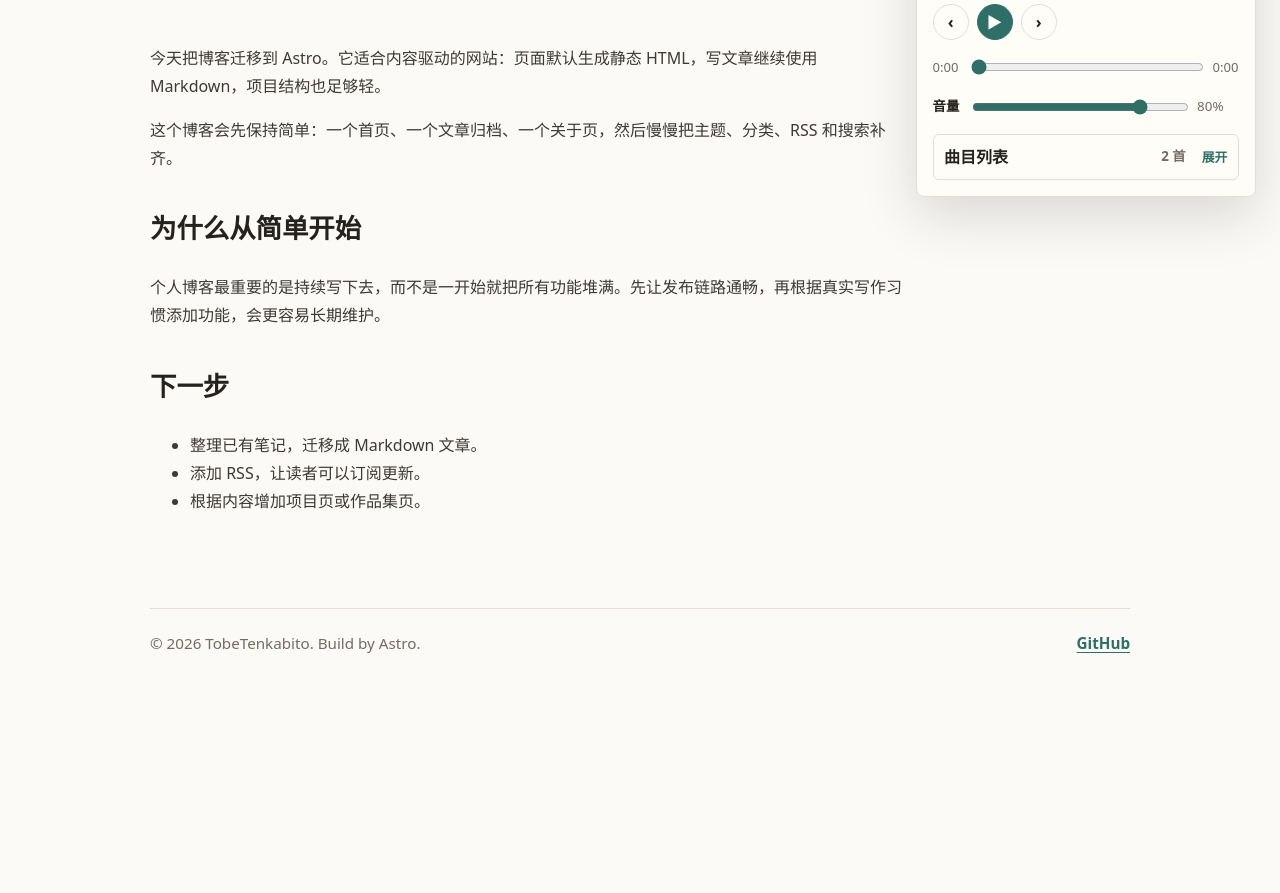
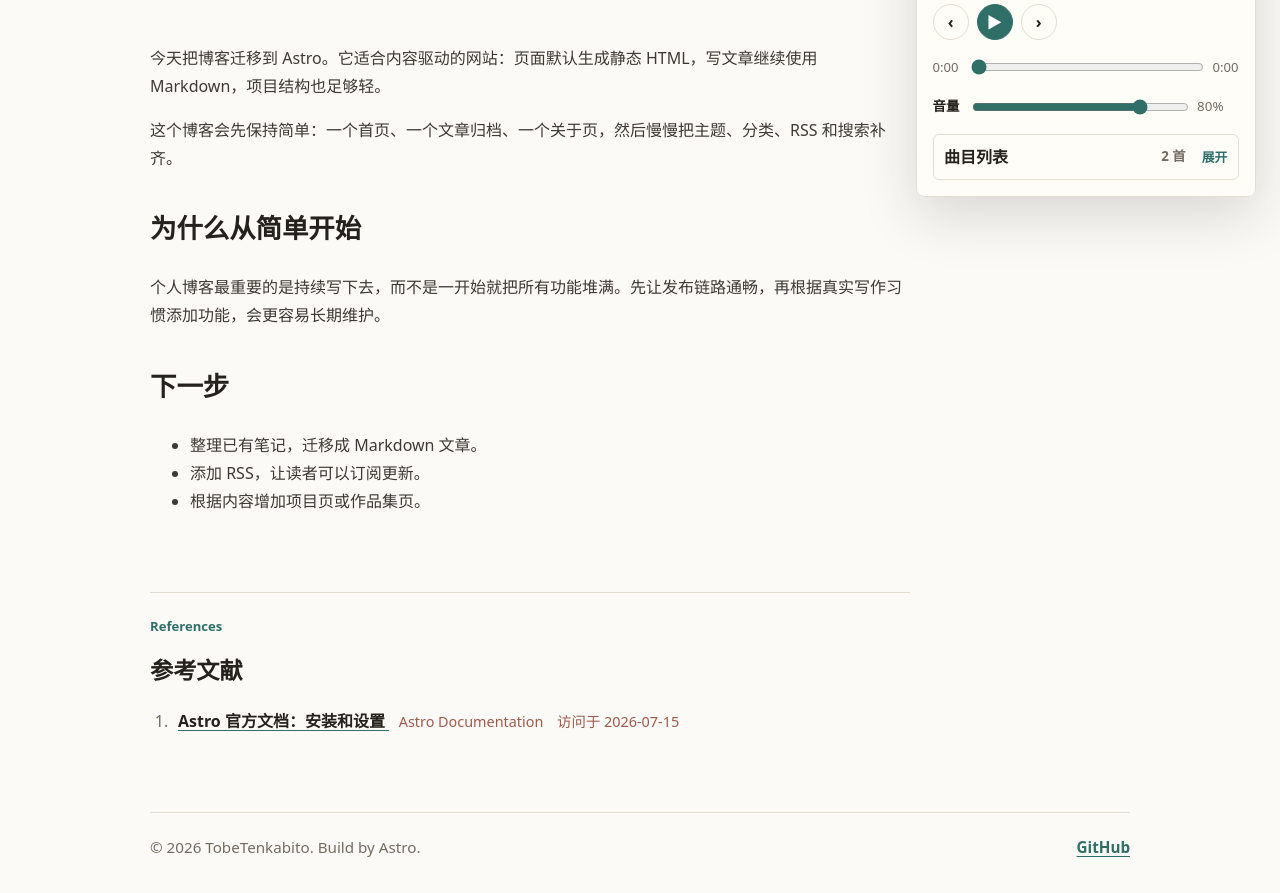
Before and after one commit to TobeTenkabito/TobeTenkabito.github.io, an Astro site: page /blog/hello-astro in a window 1280 px wide. Shown: the part 580-1473 px from the top of the page. Before the commit the page ends 1268 px from the top, so only its background shows below. Built offline with nearby package versions, Linux system fonts and the light colour scheme; Astro itself is replaced by a stand-in of ours.

Commit message:
"add reference for article"

```diff
--- a/src/content.config.ts
+++ b/src/content.config.ts
@@ -10,6 +10,16 @@ const blog = defineCollection({
     publishDate: z.date(),
     category: z.string().default('随笔'),
     tags: z.array(z.string()).default([]),
+    references: z
+      .array(
+        z.object({
+          title: z.string(),
+          url: z.url(),
+          publisher: z.string().optional(),
+          accessed: z.string().optional(),
+        }),
+      )
+      .default([]),
     draft: z.boolean().default(false),
   }),
 });
--- a/src/content/blog/hello-astro.md
+++ b/src/content/blog/hello-astro.md
@@ -4,6 +4,11 @@ description: '记录这个博客从零搭建的第一步，以及为什么选择
 publishDate: 2026-07-07
 category: '建站日志'
 tags: ['Astro', 'Blog', 'GitHub Pages']
+references:
+  - title: 'Astro 官方文档：安装和设置'
+    url: 'https://docs.astro.build/zh-cn/install-and-setup/'
+    publisher: 'Astro Documentation'
+    accessed: '2026-07-15'
 ---
 
 今天把博客迁移到 Astro。它适合内容驱动的网站：页面默认生成静态 HTML，写文章继续使用 Markdown，项目结构也足够轻。
--- a/src/layouts/BlogPostLayout.astro
+++ b/src/layouts/BlogPostLayout.astro
@@ -37,5 +37,32 @@ const formattedDate = post.data.publishDate.toLocaleDateString('zh-CN', {
     <div class="prose">
       <slot />
     </div>
+    {
+      post.data.references.length > 0 && (
+        <section class="post-references" aria-labelledby="references-title">
+          <p class="eyebrow">References</p>
+          <h2 id="references-title">参考文献</h2>
+          <ol>
+            {post.data.references.map((reference) => (
+              <li>
+                <a href={reference.url} target="_blank" rel="noreferrer">
+                  {reference.title}
+                </a>
+                {
+                  reference.publisher && (
+                    <span class="reference-meta">{reference.publisher}</span>
+                  )
+                }
+                {
+                  reference.accessed && (
+                    <span class="reference-meta">访问于 {reference.accessed}</span>
+                  )
+                }
+              </li>
+            ))}
+          </ol>
+        </section>
+      )
+    }
   </article>
 </BaseLayout>
--- a/src/styles/global.css
+++ b/src/styles/global.css
@@ -812,6 +812,47 @@ main {
   text-underline-offset: 0.18em;
 }
 
+.post-references {
+  border-top: 1px solid var(--line);
+  margin-top: clamp(2.8rem, 7vw, 4.8rem);
+  padding-top: 1.4rem;
+}
+
+.post-references h2 {
+  margin: 0.25rem 0 1.1rem;
+  font-family: Georgia, "Times New Roman", "Songti SC", SimSun, serif;
+  font-size: 1.45rem;
+  letter-spacing: 0;
+}
+
+.post-references ol {
+  display: grid;
+  gap: 0.7rem;
+  margin: 0;
+  padding-left: 1.4rem;
+}
+
+.post-references li {
+  padding-left: 0.35rem;
+  color: var(--muted);
+  line-height: 1.7;
+}
+
+.post-references a {
+  color: var(--text);
+  font-weight: 750;
+  text-decoration: underline;
+  text-decoration-color: var(--accent);
+  text-underline-offset: 0.18em;
+}
+
+.reference-meta {
+  display: inline-block;
+  margin-left: 0.6rem;
+  color: var(--note);
+  font-size: 0.9rem;
+}
+
 .contact-band {
   border-top: 1px solid var(--line);
   padding-top: clamp(2rem, 5vw, 3.2rem);
```
